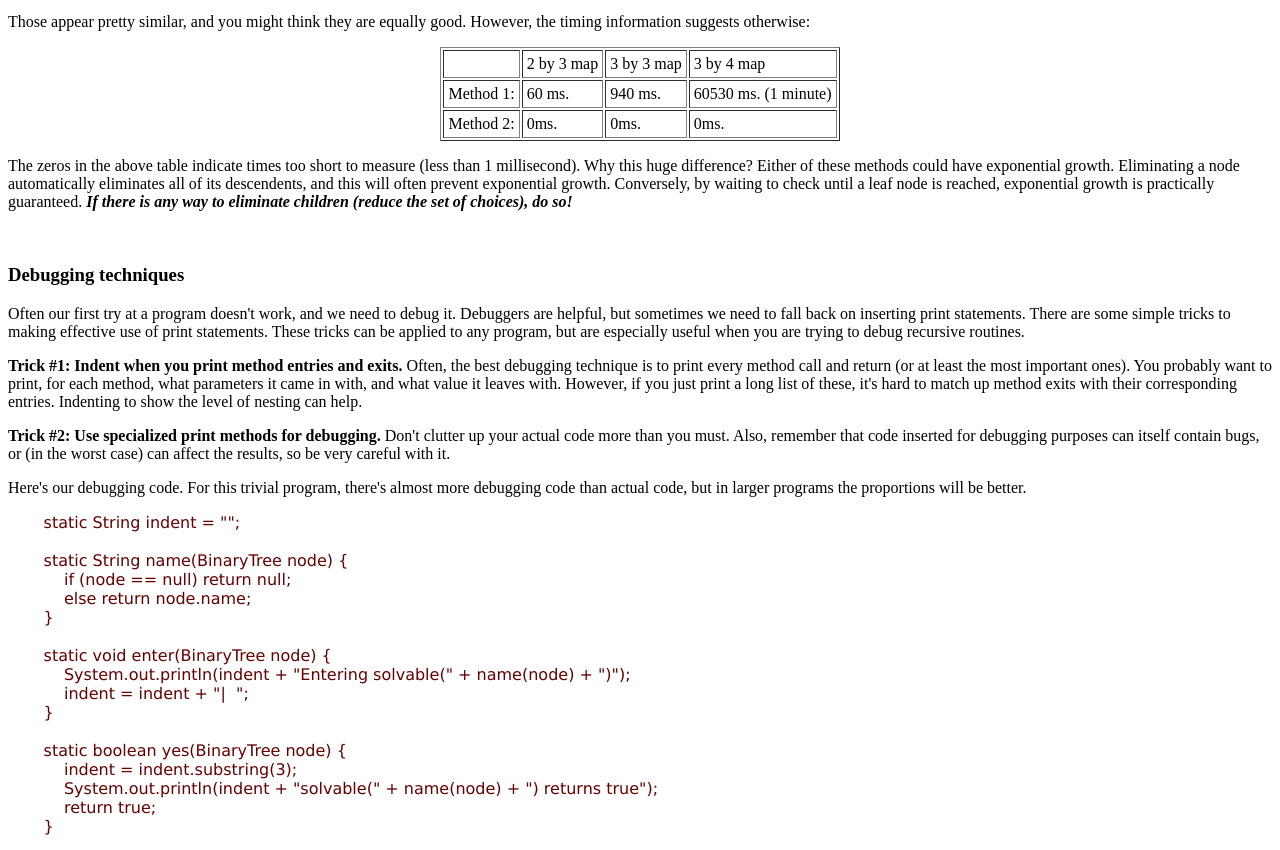
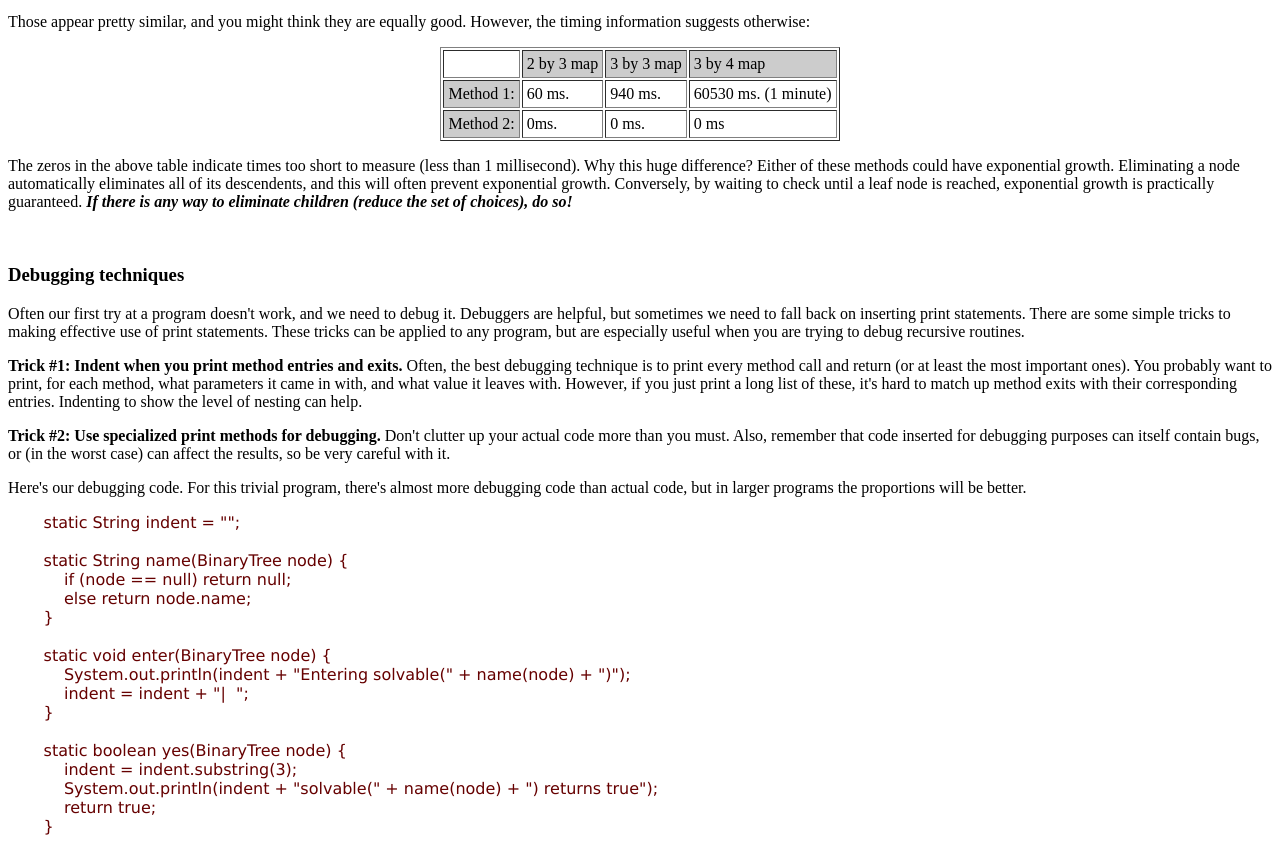
Before and after one commit to ShahidRRRRRR/HTML-BackTracking-Project, a plain HTML site: page index.html in a window 1280 px wide. Shown: the part 6035-6885 px from the top of the page. Drawn offline with Linux system fonts and the light colour scheme.

Commit message:
modified code

```diff
--- a/index.html
+++ b/index.html
@@ -265,24 +265,24 @@
 <table border="1px" cellpadding="4.5px" align="center">
       <thead></thead>
       <tr>
-          <td bgcolor="#ffffff"></td>
-          <td>2 by 3 map</td>
-          <td>3 by 3 map</td>
-          <td>3 by 4 map</td>
+          <td></td>
+          <td bgcolor="#cccccc">2 by 3 map</td>
+          <td bgcolor="#cccccc">3 by 3 map</td>
+          <td bgcolor="#cccccc">3 by 4 map</td>
       </tr>
       <tbody>
           <tr>
-              <td>Method 1:</td>
+              <td bgcolor="#cccccc">Method 1:</td>
               <td>60 ms.</td>
               <td>940 ms.</td>
               <td>60530 ms. (1 minute)</td>
           </tr>
       </tbody>
       <tr>
-        <td>Method 2:</td>
+        <td bgcolor="#cccccc">Method 2:</td>
         <td>0ms.</td>
-        <td>0ms.</td>
-        <td>0ms.</td>
+        <td>0 ms.</td>
+        <td>0 ms</td>
     </tr>
   </table>
 
```
